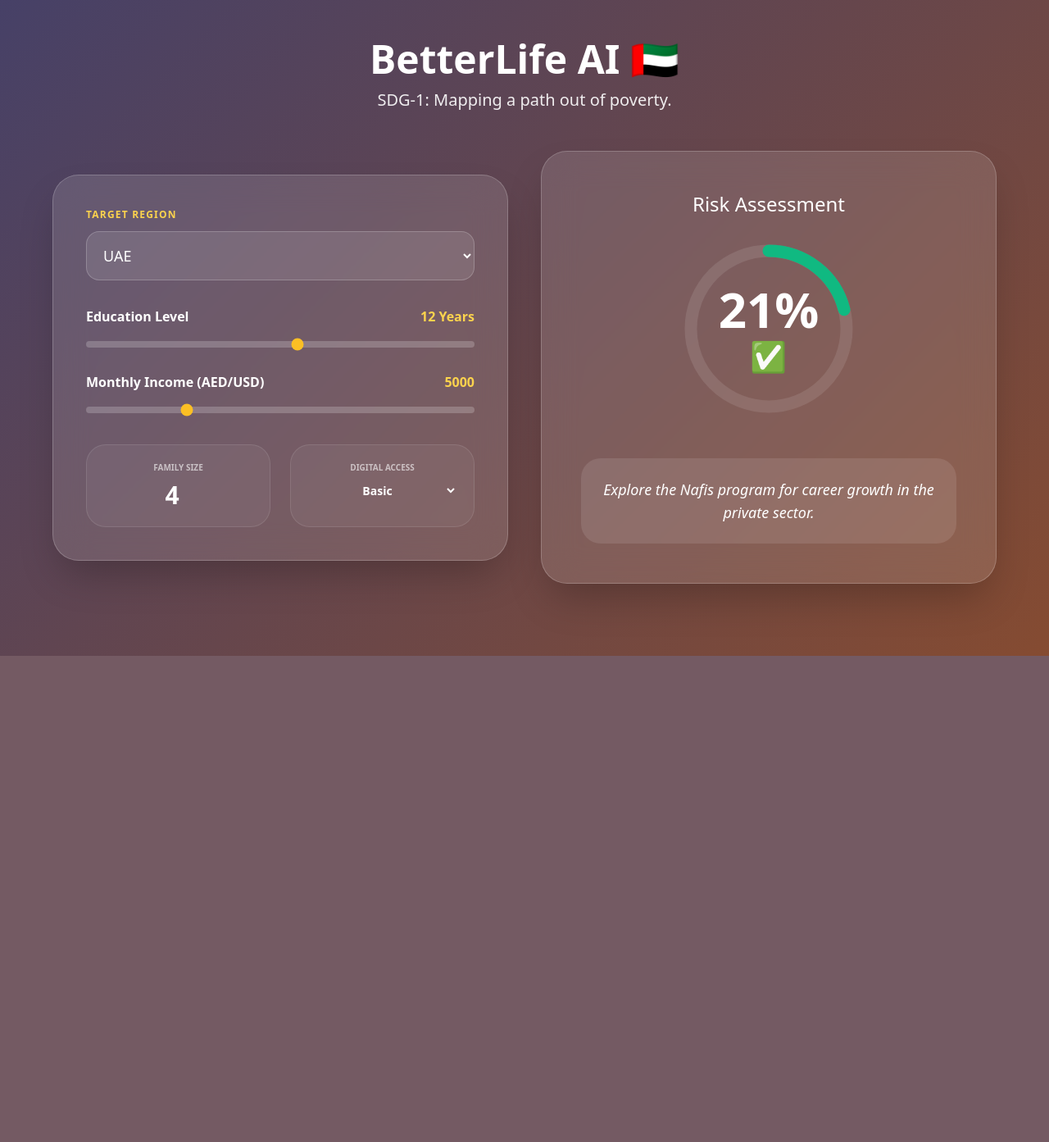
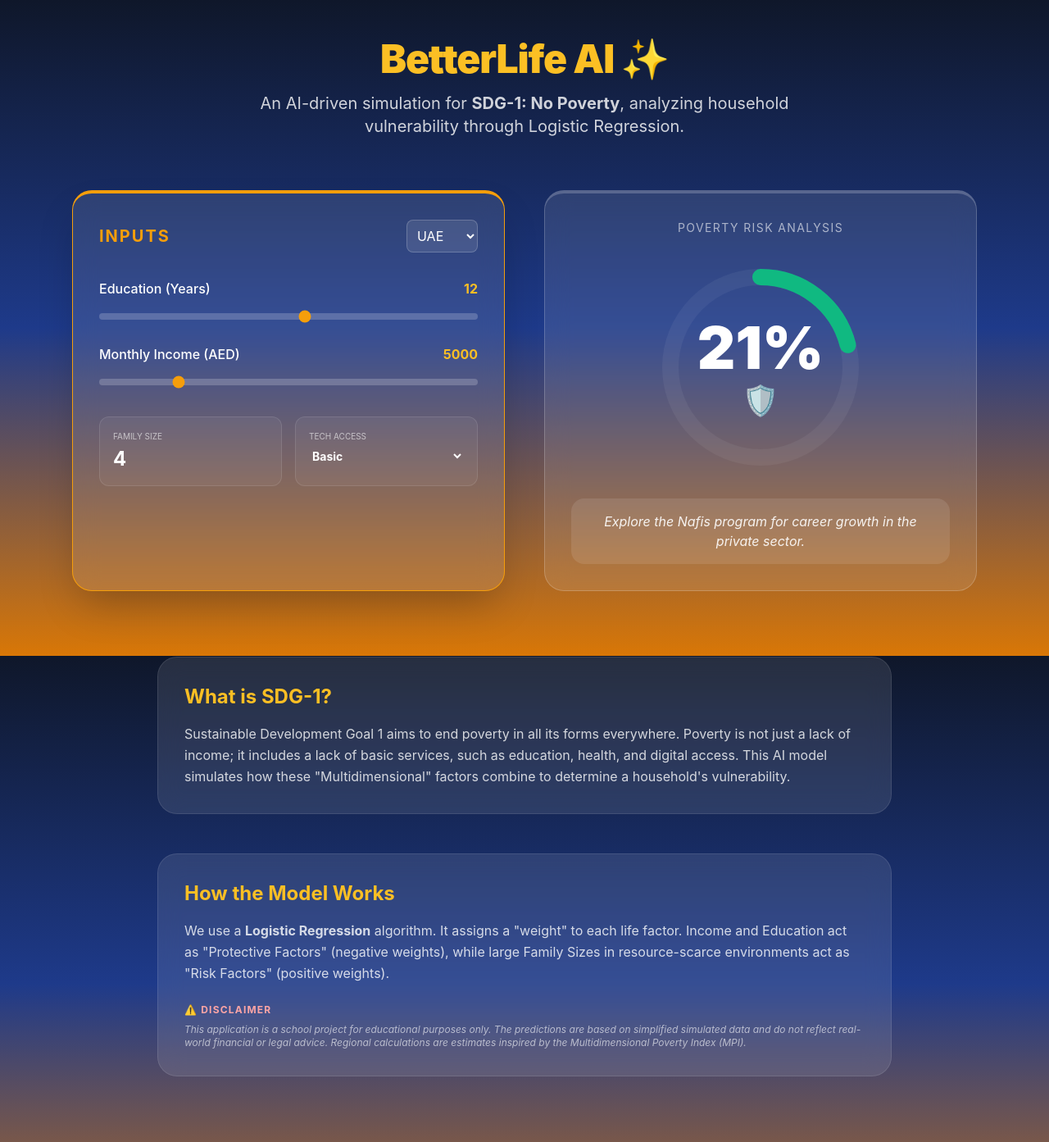
Before and after one commit to Github-of-dp/SDG_Poverty_App, a Flask app: page / in a window 1280 px wide. Shown: the whole page at 82% size. Before the commit the page ends 800 px from the top, so only its background shows below. Run offline with Flask 3, Linux system fonts and the light colour scheme; some libraries are stand-ins or nearby versions.

Commit message:
Update index.html

```diff
--- a/templates/index.html
+++ b/templates/index.html
@@ -3,44 +3,39 @@
 <head>
     <meta charset="UTF-8">
     <meta name="viewport" content="width=device-width, initial-scale=1.0">
-    <title>BetterLife UAE | SDG-1 AI</title>
+    <title>SDG-1 | Poverty Risk AI</title>
     <script src="https://cdn.tailwindcss.com"></script>
     <style>
         body {
-            background: linear-gradient(135deg, #0f172a 0%, #1e3a8a 40%, #b45309 100%);
-            background-size: 400% 400%;
-            animation: aurora 12s ease infinite;
-            min-height: 100vh;
-        }
-        @keyframes aurora {
-            0% { background-position: 0% 50%; }
-            50% { background-position: 100% 50%; }
-            100% { background-position: 0% 50%; }
+            /* UAE Desert Theme: Night sky to Sand dunes */
+            background: linear-gradient(180deg, #0f172a 0%, #1e3a8a 50%, #d97706 100%);
+            background-attachment: fixed;
+            font-family: 'Inter', sans-serif;
         }
         .glass {
-            background: rgba(255, 255, 255, 0.12);
-            backdrop-filter: blur(20px);
-            border: 1px solid rgba(255, 255, 255, 0.2);
-            border-radius: 32px;
+            background: rgba(255, 255, 255, 0.1);
+            backdrop-filter: blur(15px);
+            border: 1px solid rgba(255, 255, 255, 0.1);
+            border-radius: 24px;
         }
     </style>
 </head>
-<body class="text-white p-6 md:p-12">
+<body class="text-white min-h-screen pb-20">
 
-    <div class="max-w-6xl mx-auto">
-        <header class="text-center mb-12">
-            <h1 class="text-5xl font-extrabold mb-3">BetterLife AI <span class="text-amber-400">🇦🇪</span></h1>
-            <p class="text-xl opacity-90 font-light">SDG-1: Mapping a path out of poverty.</p>
+    <div class="max-w-6xl mx-auto px-6 pt-12">
+        <header class="text-center mb-16">
+            <h1 class="text-5xl font-black mb-4 tracking-tight text-amber-400">BetterLife AI <span class="text-white">✨</span></h1>
+            <p class="text-xl opacity-80 max-w-2xl mx-auto">An AI-driven simulation for <strong>SDG-1: No Poverty</strong>, analyzing household vulnerability through Logistic Regression.</p>
         </header>
 
-        <div class="grid grid-cols-1 lg:grid-cols-2 gap-10 items-center">
+        <div class="grid grid-cols-1 lg:grid-cols-2 gap-12">
 
-            <div class="glass p-10 shadow-2xl space-y-8">
-                <div>
-                    <label class="block text-xs font-bold uppercase tracking-widest mb-3 text-amber-300">Target Region</label>
-                    <select id="country" onchange="update()" class="w-full bg-white/10 p-4 rounded-2xl outline-none border border-white/20 cursor-pointer text-lg">
+            <div class="glass p-8 shadow-2xl space-y-8 border-t-4 border-amber-500">
+                <div class="flex justify-between items-center">
+                    <h2 class="text-xl font-bold uppercase tracking-widest text-amber-500">Inputs</h2>
+                    <select id="country" onchange="update()" class="bg-white/10 p-2 rounded-lg outline-none border border-white/20">
                         {% for code, info in countries.items() %}
-                        <option value="{{ code }}" class="text-gray-900" {% if code == 'UAE' %}selected{% endif %}>{{ code }}</option>
+                        <option value="{{ code }}" class="text-black" {% if code == 'UAE' %}selected{% endif %}>{{ code }}</option>
                         {% endfor %}
                     </select>
                 </div>
@@ -48,29 +43,29 @@
                 <div class="space-y-6">
                     <div>
                         <div class="flex justify-between mb-2">
-                            <label class="font-semibold">Education Level</label>
-                            <span id="edu_label" class="text-amber-300 font-bold">12 Years</span>
+                            <label class="font-medium">Education (Years)</label>
+                            <span id="edu_label" class="text-amber-400 font-bold">12</span>
                         </div>
-                        <input type="range" id="edu" min="0" max="22" value="12" class="w-full h-2 bg-white/20 rounded-lg appearance-none cursor-pointer accent-amber-400" oninput="update()">
+                        <input type="range" id="edu" min="0" max="22" value="12" class="w-full h-2 bg-white/20 rounded-lg appearance-none cursor-pointer accent-amber-500" oninput="update()">
                     </div>
 
                     <div>
                         <div class="flex justify-between mb-2">
-                            <label class="font-semibold">Monthly Income (AED/USD)</label>
-                            <span id="inc_label" class="text-amber-300 font-bold">5000</span>
+                            <label class="font-medium">Monthly Income (<span class="currency-label">AED</span>)</label>
+                            <span id="inc_label" class="text-amber-400 font-bold">5000</span>
                         </div>
-                        <input type="range" id="inc" min="0" max="20000" step="100" value="5000" class="w-full h-2 bg-white/20 rounded-lg appearance-none cursor-pointer accent-amber-400" oninput="update()">
+                        <input type="range" id="inc" min="0" max="25000" step="100" value="5000" class="w-full h-2 bg-white/20 rounded-lg appearance-none cursor-pointer accent-amber-500" oninput="update()">
                     </div>
                 </div>
 
-                <div class="grid grid-cols-2 gap-6">
-                    <div class="bg-white/5 p-5 rounded-3xl border border-white/10 text-center">
-                        <label class="text-[10px] uppercase font-black mb-2 block opacity-60">Family Size</label>
-                        <input type="number" id="fam" value="4" class="bg-transparent text-3xl font-bold w-full text-center outline-none" oninput="update()">
+                <div class="grid grid-cols-2 gap-4">
+                    <div class="bg-white/5 p-4 rounded-xl border border-white/10">
+                        <label class="text-[10px] block opacity-60 mb-1">FAMILY SIZE</label>
+                        <input type="number" id="fam" value="4" class="bg-transparent text-2xl font-bold w-full outline-none" oninput="update()">
                     </div>
-                    <div class="bg-white/5 p-5 rounded-3xl border border-white/10 text-center">
-                        <label class="text-[10px] uppercase font-black mb-2 block opacity-60">Digital Access</label>
-                        <select id="acc" class="bg-transparent text-sm font-bold w-full outline-none text-center" onchange="update()">
+                    <div class="bg-white/5 p-4 rounded-xl border border-white/10">
+                        <label class="text-[10px] block opacity-60 mb-1">TECH ACCESS</label>
+                        <select id="acc" class="bg-transparent text-sm font-bold w-full outline-none" onchange="update()">
                             <option value="0">None</option>
                             <option value="1" selected>Basic</option>
                             <option value="2">Advanced</option>
@@ -79,26 +74,46 @@
                 </div>
             </div>
 
-            <div class="flex flex-col items-center">
-                <div class="glass w-full p-12 text-center shadow-2xl">
-                    <h2 class="text-2xl font-light mb-6">Risk Assessment</h2>
-                    <div class="relative inline-flex items-center justify-center">
-                        <svg class="w-56 h-56 transform -rotate-90">
-                            <circle cx="112" cy="112" r="95" stroke="rgba(255,255,255,0.1)" stroke-width="15" fill="transparent" />
-                            <circle id="meter" cx="112" cy="112" r="95" stroke="#fbbf24" stroke-width="15" fill="transparent"
-                                    stroke-dasharray="597" stroke-dashoffset="597" stroke-linecap="round" class="transition-all duration-1000" />
-                        </svg>
-                        <div class="absolute flex flex-col items-center">
-                            <span id="prob_val" class="text-6xl font-black">0%</span>
-                            <span id="emoji" class="text-4xl mt-2">✨</span>
-                        </div>
-                    </div>
-                    <div id="status_box" class="mt-10 p-6 rounded-3xl bg-white/10 transition-all duration-500">
-                        <p id="advice_text" class="text-lg italic font-medium">Ready to predict...</p>
+            <div class="glass p-8 flex flex-col items-center justify-center text-center border-t-4 border-white/20">
+                <h2 class="text-sm uppercase tracking-widest opacity-60 mb-8">Poverty Risk Analysis</h2>
+
+                <div class="relative flex items-center justify-center">
+                    <svg class="w-64 h-64 transform -rotate-90">
+                        <circle cx="128" cy="128" r="110" stroke="rgba(255,255,255,0.05)" stroke-width="20" fill="transparent" />
+                        <circle id="meter" cx="128" cy="128" r="110" stroke="#f59e0b" stroke-width="20" fill="transparent"
+                                stroke-dasharray="691" stroke-dashoffset="691" stroke-linecap="round" class="transition-all duration-1000" />
+                    </svg>
+                    <div class="absolute flex flex-col items-center">
+                        <span id="prob_val" class="text-7xl font-black">0%</span>
+                        <span id="emoji" class="text-4xl mt-2">--</span>
                     </div>
                 </div>
+
+                <div class="mt-8 bg-white/10 p-4 rounded-2xl w-full">
+                    <p id="advice_text" class="italic opacity-90">"Adjust parameters to see prediction..."</p>
+                </div>
             </div>
+        </div>
 
+        <div class="mt-20 space-y-12 max-w-4xl mx-auto">
+            <section class="glass p-8">
+                <h3 class="text-2xl font-bold mb-4 text-amber-400">What is SDG-1?</h3>
+                <p class="leading-relaxed opacity-80">
+                    Sustainable Development Goal 1 aims to end poverty in all its forms everywhere. Poverty is not just a lack of income; it includes a lack of basic services, such as education, health, and digital access. This AI model simulates how these "Multidimensional" factors combine to determine a household's vulnerability.
+                </p>
+            </section>
+
+            <section class="glass p-8">
+                <h3 class="text-2xl font-bold mb-4 text-amber-400">How the Model Works</h3>
+                <p class="leading-relaxed opacity-80 mb-6">
+                    We use a <strong>Logistic Regression</strong> algorithm. It assigns a "weight" to each life factor. Income and Education act as "Protective Factors" (negative weights), while large Family Sizes in resource-scarce environments act as "Risk Factors" (positive weights).
+                </p>
+
+                <p class="text-xs text-red-300 mt-6 uppercase tracking-widest font-bold">⚠️ Disclaimer</p>
+                <p class="text-xs opacity-60 italic mt-2">
+                    This application is a school project for educational purposes only. The predictions are based on simplified simulated data and do not reflect real-world financial or legal advice. Regional calculations are estimates inspired by the Multidimensional Poverty Index (MPI).
+                </p>
+            </section>
         </div>
     </div>
 
@@ -110,7 +125,7 @@
             const acc = document.getElementById('acc').value;
             const country = document.getElementById('country').value;
 
-            document.getElementById('edu_label').innerText = edu + " Years";
+            document.getElementById('edu_label').innerText = edu;
             document.getElementById('inc_label').innerText = inc;
 
             const res = await fetch('/predict', {
@@ -120,22 +135,19 @@
             });
 
             const data = await res.json();
+
+            // Update UI
             document.getElementById('prob_val').innerText = data.prob + "%";
+            document.querySelectorAll('.currency-label').forEach(el => el.innerText = data.currency);
 
             const meter = document.getElementById('meter');
-            meter.style.strokeDashoffset = 597 - (597 * data.prob / 100);
+            meter.style.strokeDashoffset = 691 - (691 * data.prob / 100);
 
             const emoji = document.getElementById('emoji');
-            if(data.prob > 60) {
-                emoji.innerText = "⚠️";
-                meter.style.stroke = "#ef4444";
-            } else if(data.prob > 30) {
-                emoji.innerText = "⚖️";
-                meter.style.stroke = "#f59e0b";
-            } else {
-                emoji.innerText = "✅";
-                meter.style.stroke = "#10b981";
-            }
+            if(data.prob > 70) { emoji.innerText = "🆘"; meter.style.stroke = "#ef4444"; }
+            else if(data.prob > 40) { emoji.innerText = "⚠️"; meter.style.stroke = "#f59e0b"; }
+            else { emoji.innerText = "🛡️"; meter.style.stroke = "#10b981"; }
+
             document.getElementById('advice_text').innerText = data.advice;
         }
         window.onload = update;
```
